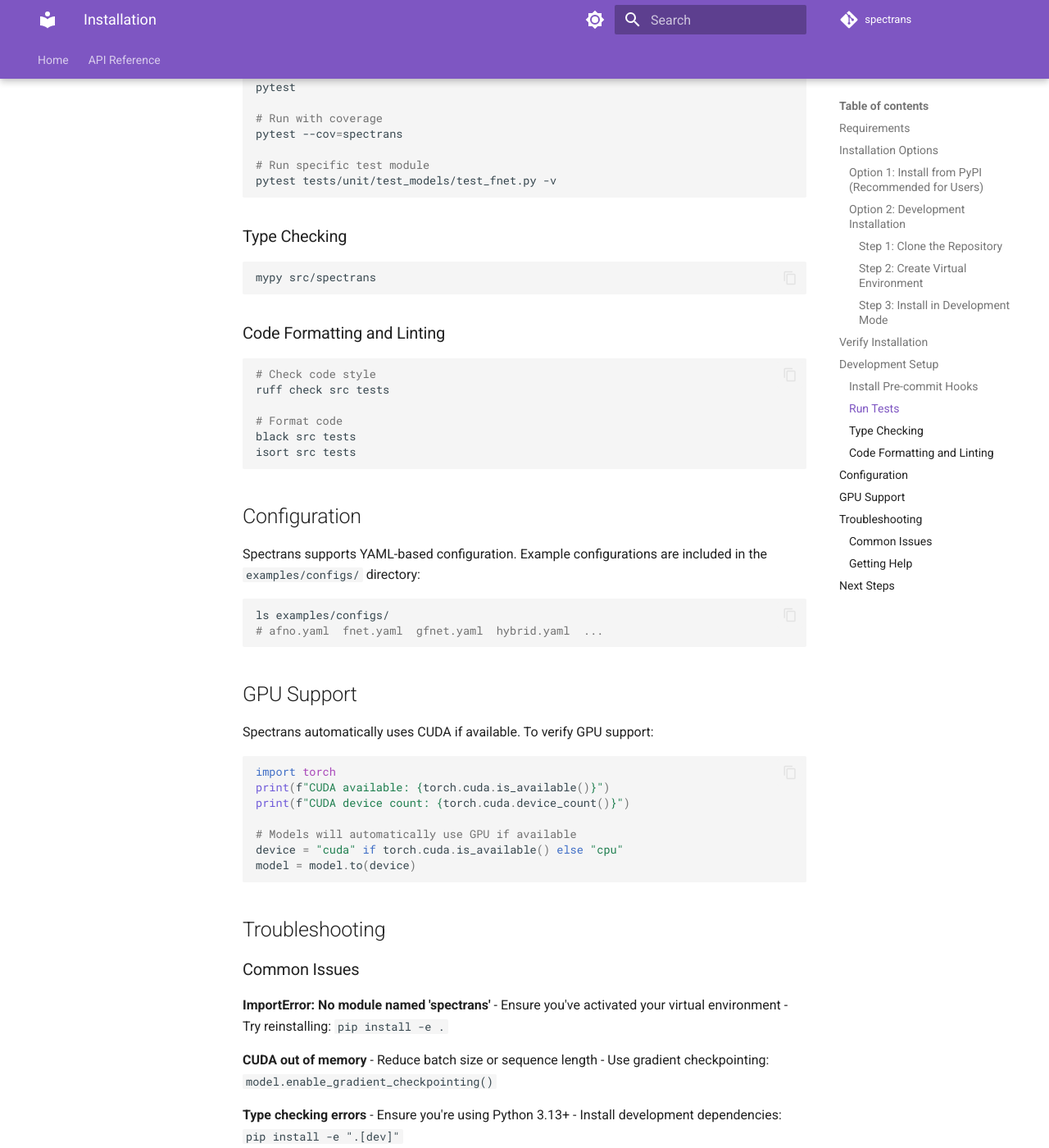
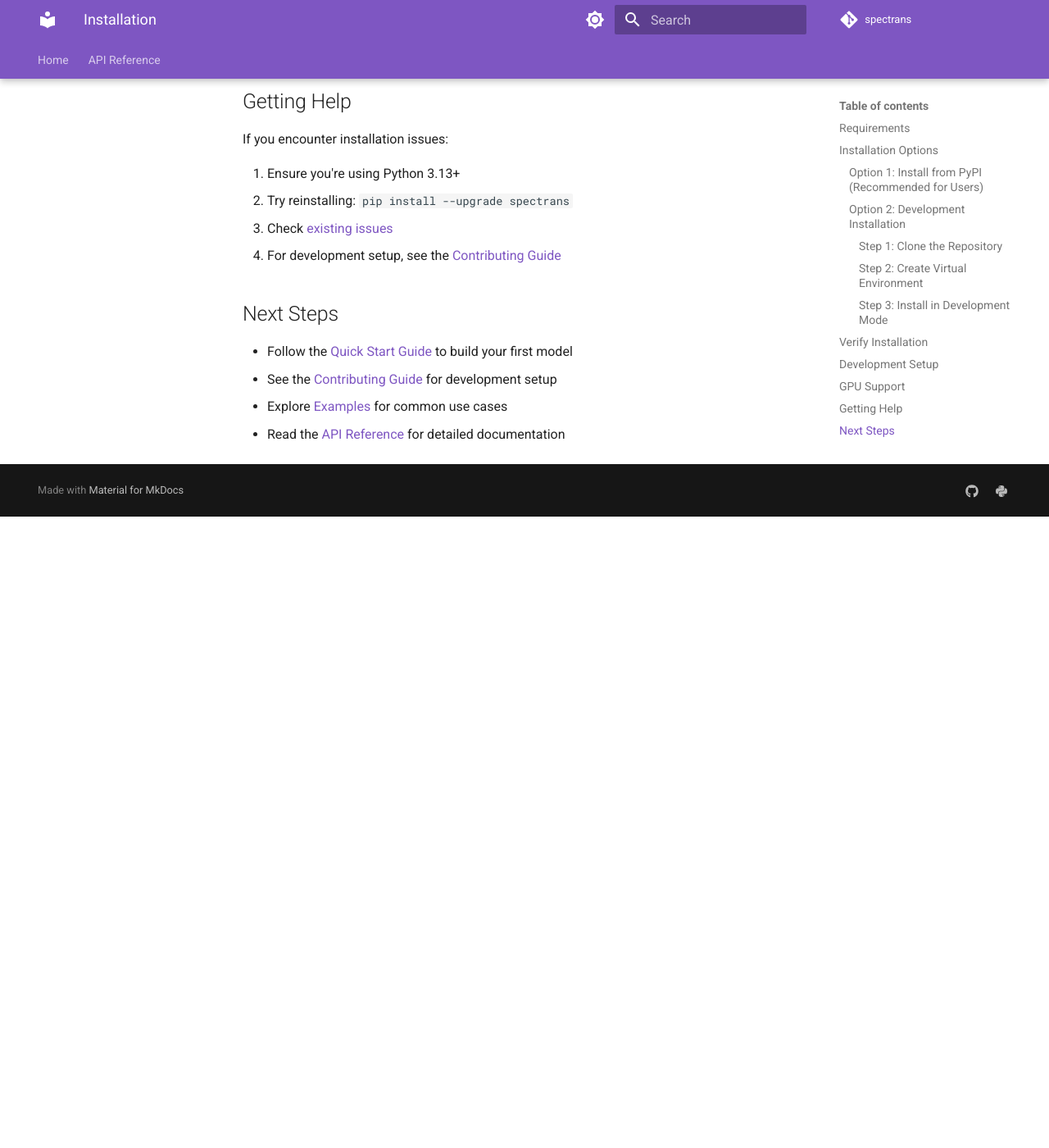
Before and after one commit to aaronstevenwhite/spectrans, an MkDocs documentation site: the page built from docs/installation.md, in a window 1280 px wide and 1400 px high, scrolled down 2281 px. Shown: the whole window at 82% size. Built offline with MkDocs 1.6.1 and Material for MkDocs 9.7.7, drawn with Linux system fonts in a browser that asks for light colours; comment, search, counter and statistics services are not loaded; after the commit the page ends 2911 px from its top, so only the background shows below that; some of the changed text lies outside the part shown.

Commit message:
Refactors docs and adds contribution guide to docs that mirrors `CONTRIBUTING.md`.

````diff
--- a/docs/installation.md
+++ b/docs/installation.md
@@ -90,103 +90,30 @@
 
 ## Development Setup
 
-If you're planning to contribute to Spectrans:
-
-### Install Pre-commit Hooks
-
-```bash
-pre-commit install
-```
-
-This sets up automatic code formatting and linting.
-
-### Run Tests
-
-```bash
-# Run all tests
-pytest
-
-# Run with coverage
-pytest --cov=spectrans
-
-# Run specific test module
-pytest tests/unit/test_models/test_fnet.py -v
-```
-
-### Type Checking
-
-```bash
-mypy src/spectrans
-```
-
-### Code Formatting and Linting
-
-```bash
-# Check code style
-ruff check src tests
-
-# Format code
-black src tests
-isort src tests
-```
-
-## Configuration
-
-Spectrans supports YAML-based configuration. Example configurations are included in the `examples/configs/` directory:
-
-```bash
-ls examples/configs/
-# afno.yaml  fnet.yaml  gfnet.yaml  hybrid.yaml  ...
-```
+For contributors and developers, see the [Contributing Guide](contributing.md) for complete development setup instructions including pre-commit hooks, testing, and code quality tools.
 
 ## GPU Support
 
-Spectrans automatically uses CUDA if available. To verify GPU support:
+Spectrans automatically uses CUDA if available:
 
 ```python
 import torch
-print(f"CUDA available: {torch.cuda.is_available()}")
-print(f"CUDA device count: {torch.cuda.device_count()}")
-
-# Models will automatically use GPU if available
 device = "cuda" if torch.cuda.is_available() else "cpu"
 model = model.to(device)
 ```
 
-## Troubleshooting
+## Getting Help
 
-### Common Issues
+If you encounter installation issues:
 
-**ImportError: No module named 'spectrans'**
-- Ensure you've activated your virtual environment
-- Try reinstalling: `pip install -e .`
-
-**CUDA out of memory**
-- Reduce batch size or sequence length
-- Use gradient checkpointing: `model.enable_gradient_checkpointing()`
-
-**Type checking errors**
-- Ensure you're using Python 3.13+
-- Install development dependencies: `pip install -e ".[dev]"`
-
-**Tests failing**
-- Activate virtual environment: `source venv/bin/activate`
-- Ensure all dependencies installed: `pip install -e ".[dev]"`
-
-### Getting Help
-
-If you encounter issues:
-
-1. Check the [documentation](https://spectrans.readthedocs.io)
-2. Search [existing issues](https://github.com/aaronstevenwhite/spectrans/issues)
-3. Create a new issue with:
-   - Python version: `python --version`
-   - PyTorch version: `python -c "import torch; print(torch.__version__)"`
-   - Spectrans version: `python -c "import spectrans; print(spectrans.__version__)"`
-   - Full error traceback
+1. Ensure you're using Python 3.13+
+2. Try reinstalling: `pip install --upgrade spectrans`
+3. Check [existing issues](https://github.com/aaronstevenwhite/spectrans/issues)
+4. For development setup, see the [Contributing Guide](contributing.md)
 
 ## Next Steps
 
 - Follow the [Quick Start Guide](quickstart.md) to build your first model
+- See the [Contributing Guide](contributing.md) for development setup
 - Explore [Examples](../examples/) for common use cases
 - Read the [API Reference](api/index.md) for detailed documentation
````
Also changed, not shown: docs/contributing.md (added, +279 -0 lines), docs/index.md (+5 -4 lines), docs/quickstart.md (+38 -37 lines).
